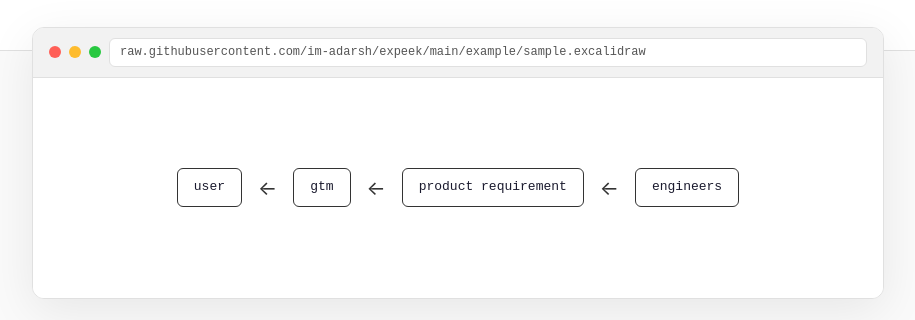
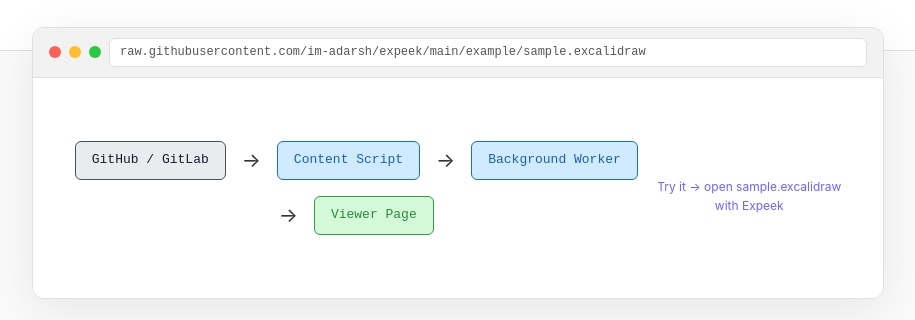
Before and after one commit to im-adarsh/expeek, a browser extension: page docs/index.html in a window 1280 px wide. Shown: the part 480-800 px from the top of the page, without its empty margins (182-1097 px from the left). Drawn offline with Linux system fonts and the light colour scheme.

Commit message:
update the expeek

```diff
--- a/docs/index.html
+++ b/docs/index.html
@@ -223,13 +223,16 @@
     </div>
     <div class="demo-canvas">
       <div class="demo-diagram">
-        <div class="demo-box">user</div>
-        <div class="demo-arrow">←</div>
-        <div class="demo-box">gtm</div>
-        <div class="demo-arrow">←</div>
-        <div class="demo-box">product requirement</div>
-        <div class="demo-arrow">←</div>
-        <div class="demo-box">engineers</div>
+        <div class="demo-box" style="background:#e9ecef;border-color:#495057">GitHub / GitLab</div>
+        <div class="demo-arrow">→</div>
+        <div class="demo-box" style="background:#d0ebff;border-color:#1971c2;color:#1864ab">Content Script</div>
+        <div class="demo-arrow">→</div>
+        <div class="demo-box" style="background:#d0ebff;border-color:#1971c2;color:#1864ab">Background Worker</div>
+        <div class="demo-arrow">→</div>
+        <div class="demo-box" style="background:#d3f9d8;border-color:#2f9e44;color:#2b8a3e">Viewer Page</div>
+      </div>
+      <div style="margin-top:16px;font-size:12px;color:#868e96;text-align:center">
+        <a href="https://raw.githubusercontent.com/im-adarsh/expeek/main/example/sample.excalidraw" style="color:#6c63ff">Try it → open sample.excalidraw with Expeek</a>
       </div>
     </div>
   </div>
```
Also changed, not shown: 1 other file.
